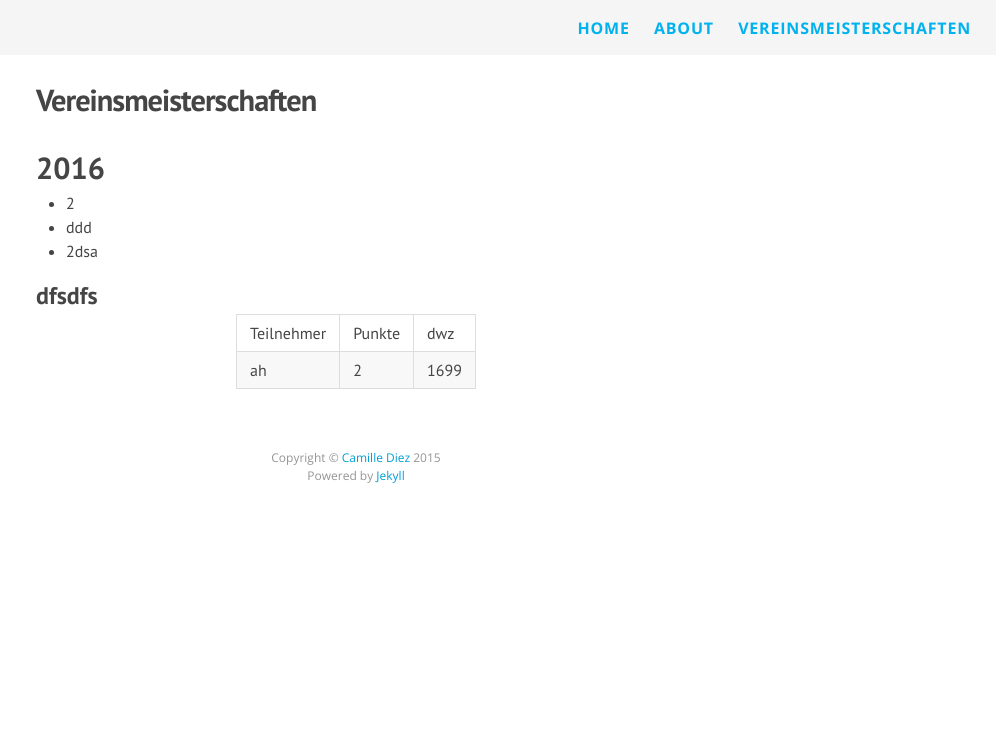
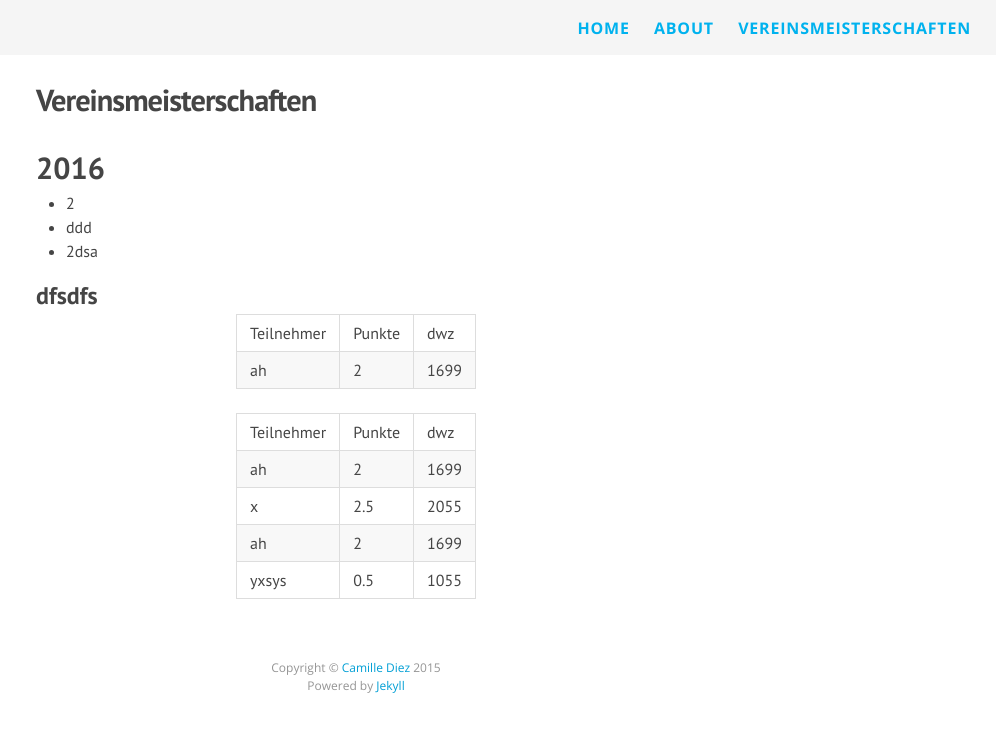
Before and after one commit to balimonster/balimonster.github.io, a Jekyll site: the page built from vm.md, in a window 1280 px wide. Shown: the top 732 px of the page, without its empty margins (284-1280 px from the left). Built offline with Jekyll 4.4.1, drawn with Linux system fonts in a browser that asks for light colours; nearby versions of some CDN libraries.

Commit message:
Testing Tabelle

```diff
--- a/vm.md
+++ b/vm.md
@@ -12,3 +12,9 @@ permalink: /vm/
 
  Teilnehmer | Punkte | dwz
  ah | 2 | 1699
+
+ Teilnehmer | Punkte | dwz
+ ah | 2 | 1699
+ x | 2.5 | 2055
+ ah | 2 | 1699
+ yxsys | 0.5 | 1055
```
